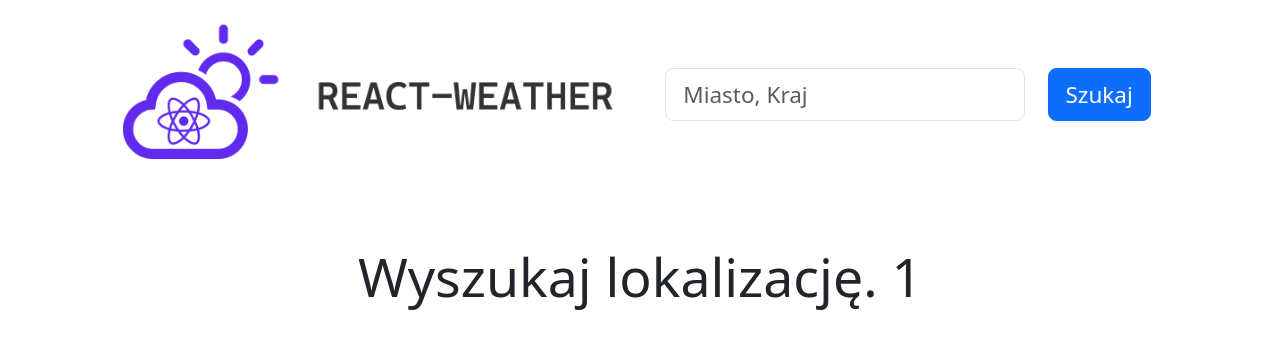
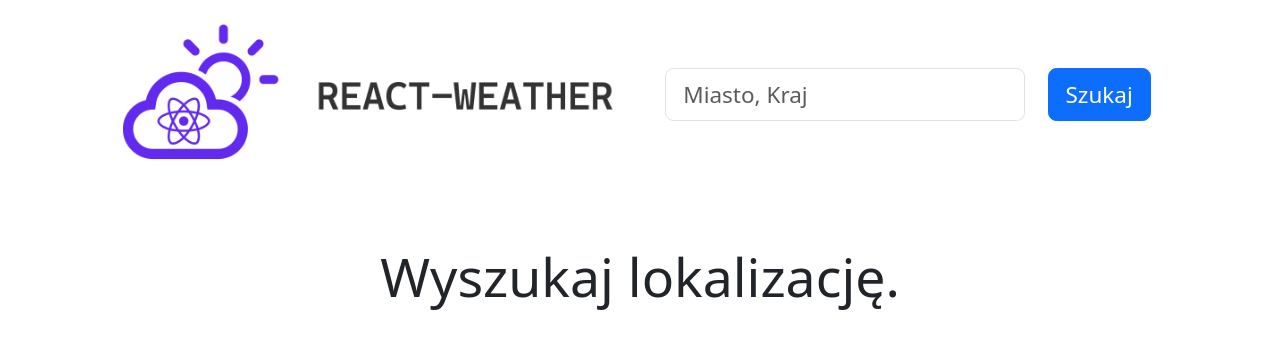
Before and after one commit to jan-opala/react-weather, a React (Create React App) app: page / in a window 1280 px wide. Shown: the top 348 px of the page. Built offline with nearby package versions, Linux system fonts and the light colour scheme.

Commit message:
Vercel test

```diff
--- a/src/App.js
+++ b/src/App.js
@@ -32,7 +32,7 @@ export function Weather( {data} ) {
   if (temperature === -300) {
     return (
     <Container className="text-center mt-5">
-      <h1>Wyszukaj lokalizację. 1</h1>
+      <h1>Wyszukaj lokalizację.</h1>
     </Container>
     );
   }
```
